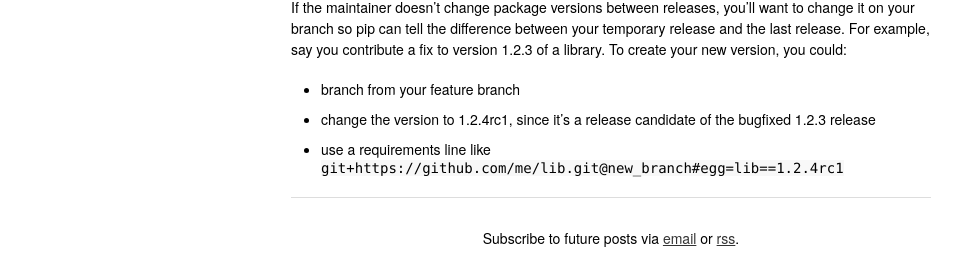
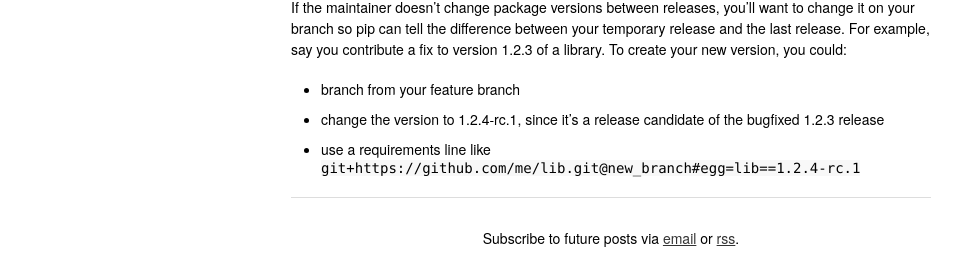
Before and after one commit to simon-weber/simon-weber.github.com, a Jekyll site: the page built from _posts/2014-11-23-git-pip-requirements.md, in a window 1280 px wide. Shown: the part 716-982 px from the top of the page, without its empty margins (179-1143 px from the left). Built offline with Jekyll 4.4.1, drawn with Linux system fonts in a browser that asks for light colours.

Commit message:
use proper semver

```diff
--- a/_posts/2014-11-23-git-pip-requirements.md
+++ b/_posts/2014-11-23-git-pip-requirements.md
@@ -34,5 +34,5 @@ Here's an explanation of each field:
 If the maintainer doesn't change package versions between releases, you'll want to change it on your branch so pip can tell the difference between your temporary release and the last release. For example, say you contribute a fix to version 1.2.3 of a library. To create your new version, you could:
 
 * branch from your feature branch
-* change the version to 1.2.4rc1, since it's a release candidate of the bugfixed 1.2.3 release
-* use a requirements line like `git+https://github.com/me/lib.git@new_branch#egg=lib==1.2.4rc1`
+* change the version to 1.2.4-rc.1, since it's a release candidate of the bugfixed 1.2.3 release
+* use a requirements line like `git+https://github.com/me/lib.git@new_branch#egg=lib==1.2.4-rc.1`
```
